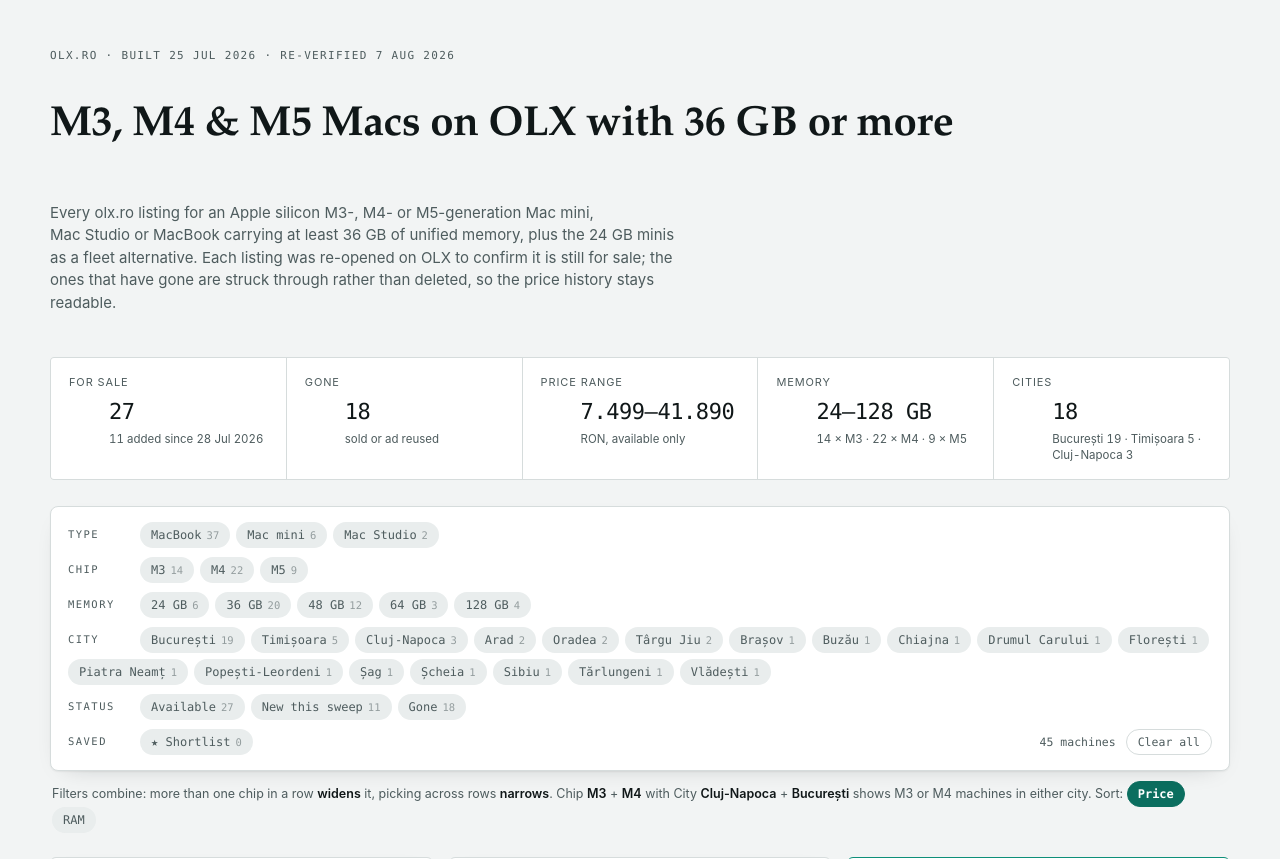
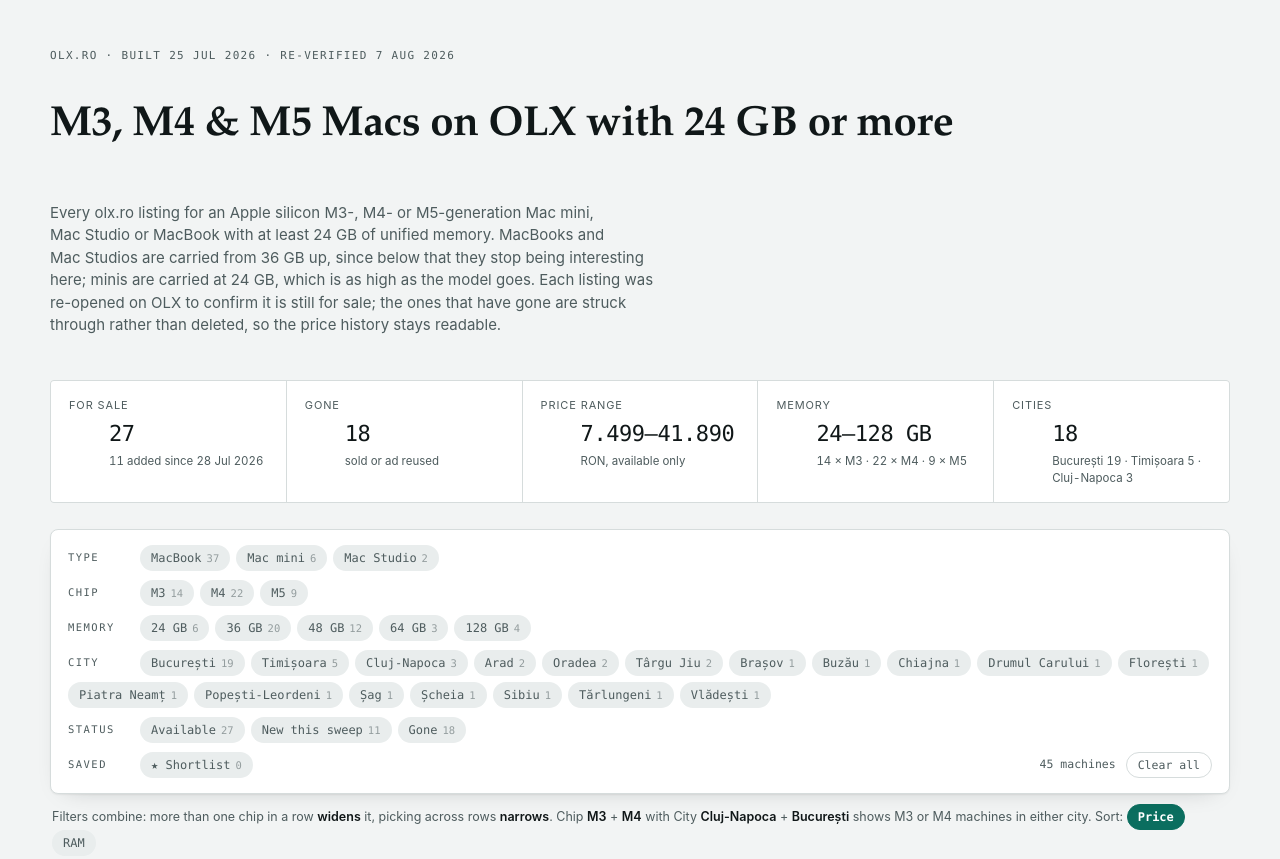
Before and after one commit to andreiverdes/olmacs, a plain HTML site: page index.html in a window 1280 px wide. Shown: the top 859 px of the page. Drawn offline with Linux system fonts and the light colour scheme.

Commit message:
Correct the memory floor in the title: 24 GB, not 36
The page has always carried the 24 GB minis, so "36 GB or more" undersold
its own floor. Title and lede now state 24 GB and spell out the two
thresholds: 36 GB for MacBooks and Studios, 24 GB for minis.

```diff
--- a/index.html
+++ b/index.html
@@ -1,4 +1,4 @@
-<title>M3 / M4 / M5 Macs on OLX &#8212; 36 GB and up</title>
+<title>M3 / M4 / M5 Macs on OLX &#8212; 24 GB and up</title>
 <style>
   :root {
     --ground:#F2F4F4; --surface:#FFFFFF; --surface-2:#E9EDED;
@@ -257,12 +257,14 @@
 <div class="wrap">
   <header>
     <div class="eyebrow" id="stamp"></div>
-    <h1>M3, M4 &amp; M5 Macs on OLX with 36&nbsp;GB or more</h1>
+    <h1>M3, M4 &amp; M5 Macs on OLX with 24&nbsp;GB or more</h1>
     <p class="lede">Every olx.ro listing for an Apple&nbsp;silicon M3-, M4- or M5-generation
-      Mac&nbsp;mini, Mac&nbsp;Studio or MacBook carrying at least 36&nbsp;GB of unified memory,
-      plus the 24&nbsp;GB minis as a fleet alternative. Each listing was re-opened on OLX to
-      confirm it is still for sale; the ones that have gone are struck through rather than
-      deleted, so the price history stays readable.</p>
+      Mac&nbsp;mini, Mac&nbsp;Studio or MacBook with at least 24&nbsp;GB of unified memory.
+      MacBooks and Mac&nbsp;Studios are carried from 36&nbsp;GB up, since below that they
+      stop being interesting here; minis are carried at 24&nbsp;GB, which is as high as the
+      model goes. Each listing was re-opened on OLX to confirm it is still for sale; the
+      ones that have gone are struck through rather than deleted, so the price history
+      stays readable.</p>
   </header>
 
   <dl class="stats" id="stats"></dl>
@@ -375,7 +377,7 @@
   <div class="ptip" id="ptip" role="tooltip" data-on="0"></div>
 
   <section class="sect" id="miniSect">
-    <h2 class="sec">Mac mini &mdash; under the line, right shape for a fleet</h2>
+    <h2 class="sec">Mac mini &mdash; under the 36&nbsp;GB line, right shape for a fleet</h2>
     <p class="sec">No mini reaches 36&nbsp;GB, but a mini is the cheapest macOS core you can buy.
       These are the M4-generation minis at 24&nbsp;GB, the ceiling for the model here. Every mini
       from the previous sweep has gone; the two on offer now are both M4&nbsp;Pro and cost more than
```
Also changed, not shown: 1 other file.
